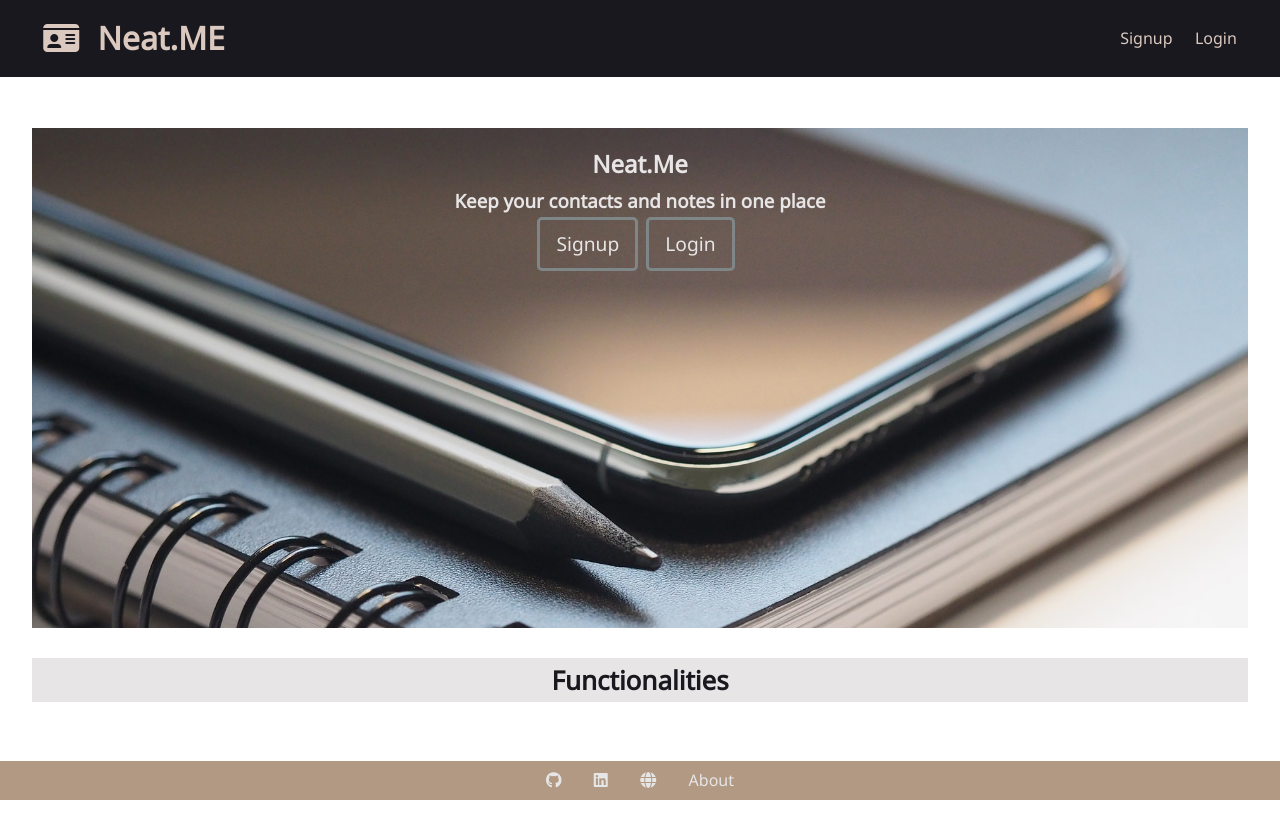
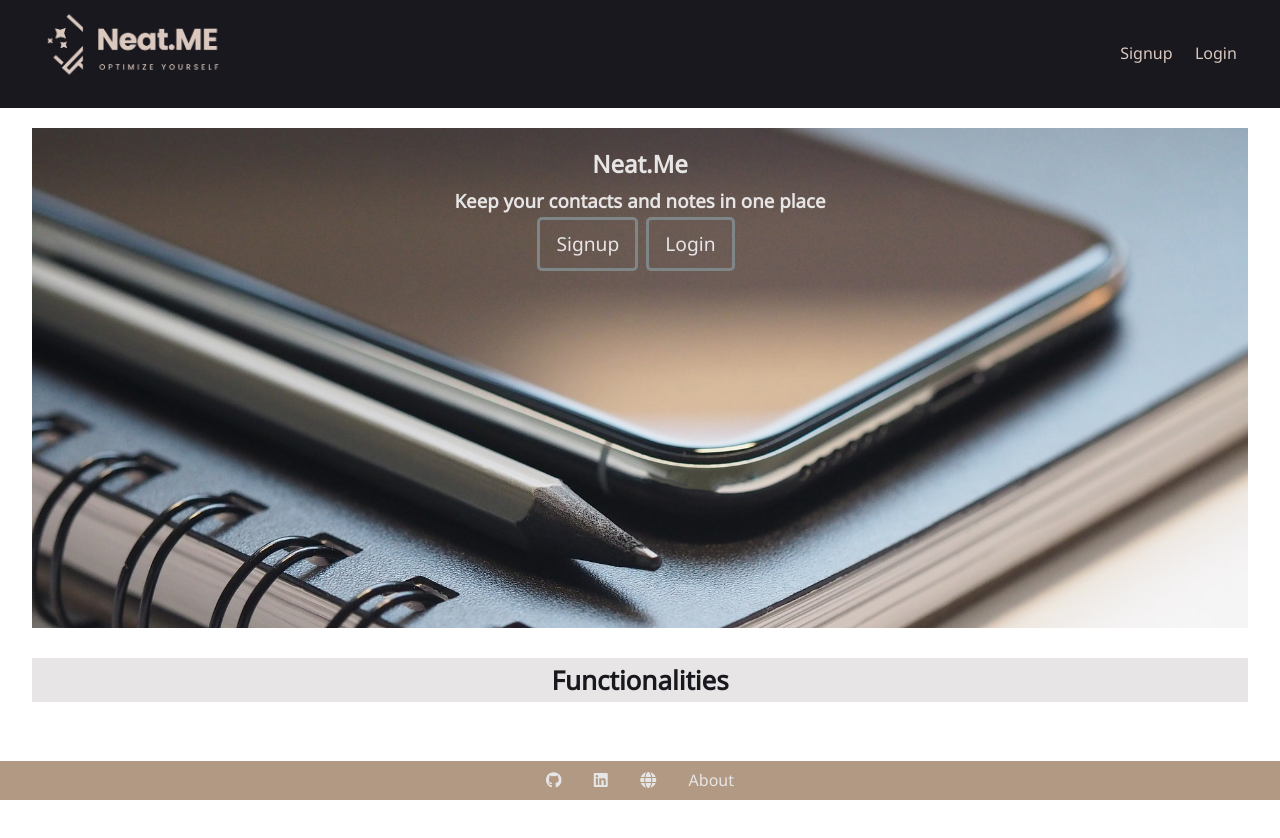
Before and after one commit to rodmartinezmedina/Neat.Me-App, a React (Create React App) app in the folder client/: page /welcome in a window 1280 px wide. Shown: the top 838 px of the page. Built offline with nearby package versions, Linux system fonts and the light colour scheme.

Commit message:
logo in place

```diff
--- a/client/src/App.css
+++ b/client/src/App.css
@@ -280,6 +280,14 @@ table th {
   margin-bottom: 1rem;
 }
 
+.app-logo {
+  height: 70px;
+  align-items: center;
+  padding-top: 0px;
+  padding-bottom: 0px;
+  margin-top: 0px;
+  margin-bottom: 0px;
+}
 .navbar ul {
   display: flex;
 }
@@ -295,7 +303,13 @@ table th {
 }
 
 .navbar h1 {
-  color: var(--third-color);
+  /* color: var(--third-color); */
+  align-items: center;
+  padding-top: 0px;
+  padding-bottom: 0px;
+  margin-top: 0px;
+  margin-bottom: 0px;
+  justify-content: center;
 }
 .navbar .welcome span {
   margin-right: 0.6rem;
--- a/client/src/components/layout/Navbar.js
+++ b/client/src/components/layout/Navbar.js
@@ -51,13 +51,13 @@ const Navbar = ({ title, icon }) => {
       <h1>
         {isAuthenticated ? (
           <Link to="/">
-            <i className={icon} /> {title}
-            {/* <img src="images/Neat.ME.png" /> */}
+            {/* <i className={icon} /> {title} */}
+            <img src="/images/1-sm-bis.png" className="app-logo" />
           </Link>
         ) : (
           <Link to="/welcome">
-            <i className={icon} /> {title}
-            {/* <img src="images/Neat.ME.png" /> */}
+            {/* <i className={icon} /> {title} */}
+            <img src="images/1-sm-bis.png" className="app-logo" />
           </Link>
         )}
       </h1>
```
Also changed, not shown: client/public/images/1-sm-bis.png (added), client/public/images/1-sm.png (added).
